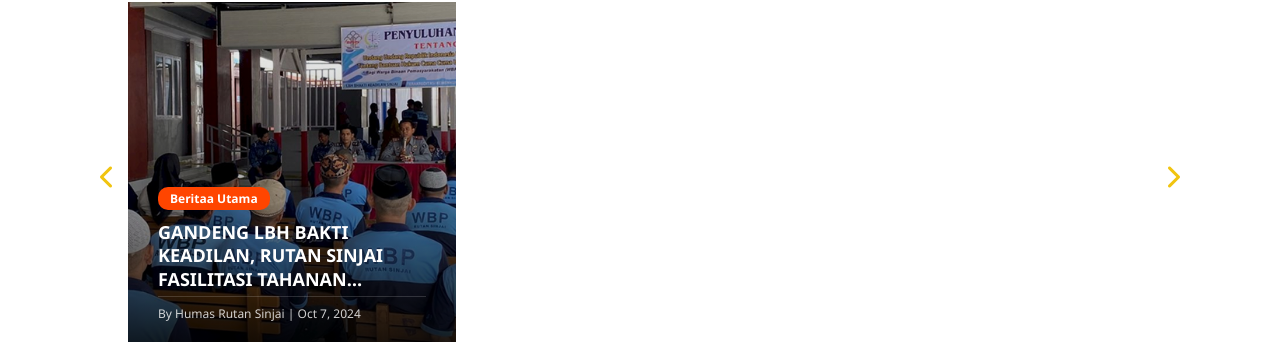
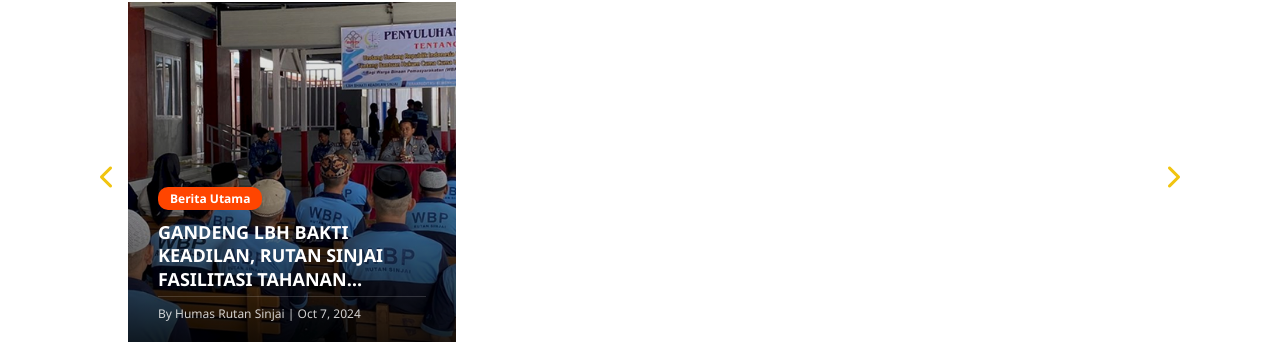
Before and after one commit to andifandiakbar/porto-web, a Next.js app: page / in a window 1280 px wide. Shown: the part 1362-1704 px from the top of the page. Built offline with nearby package versions, Linux system fonts and the light colour scheme; no server answers; the database is empty.

Commit message:
fix: clear local cache and refresh structure

```diff
--- a/app/(publik)/page.tsx
+++ b/app/(publik)/page.tsx
@@ -261,7 +261,7 @@ export default function LamanPublikRutan() {
                         <img src={item.img} alt="Berita" style={{ width: '100%', display: 'block' }} />
                       </div>
                       <div className="news-content-v2">
-                        <span className="badge-berita">Beritaa Utama</span>
+                        <span className="badge-berita">Berita Utama</span>
                         <h3 className="news-title-v2">{item.headline}</h3>
                         <p className="news-date-v2">
                           By Humas Rutan Sinjai  |  {item.meta.includes('|') ? item.meta.split('|')[1]?.trim() : item.meta}
```
